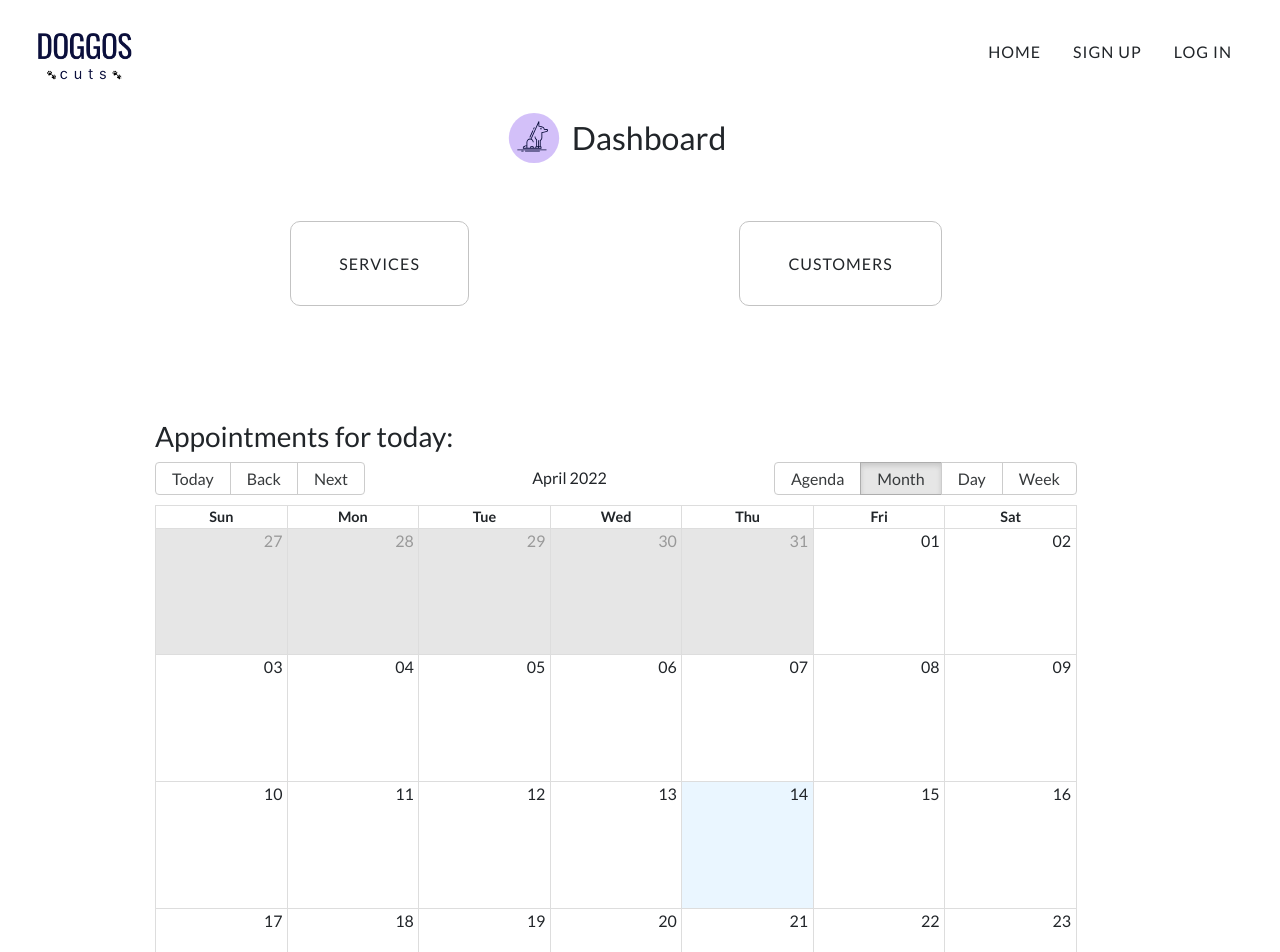
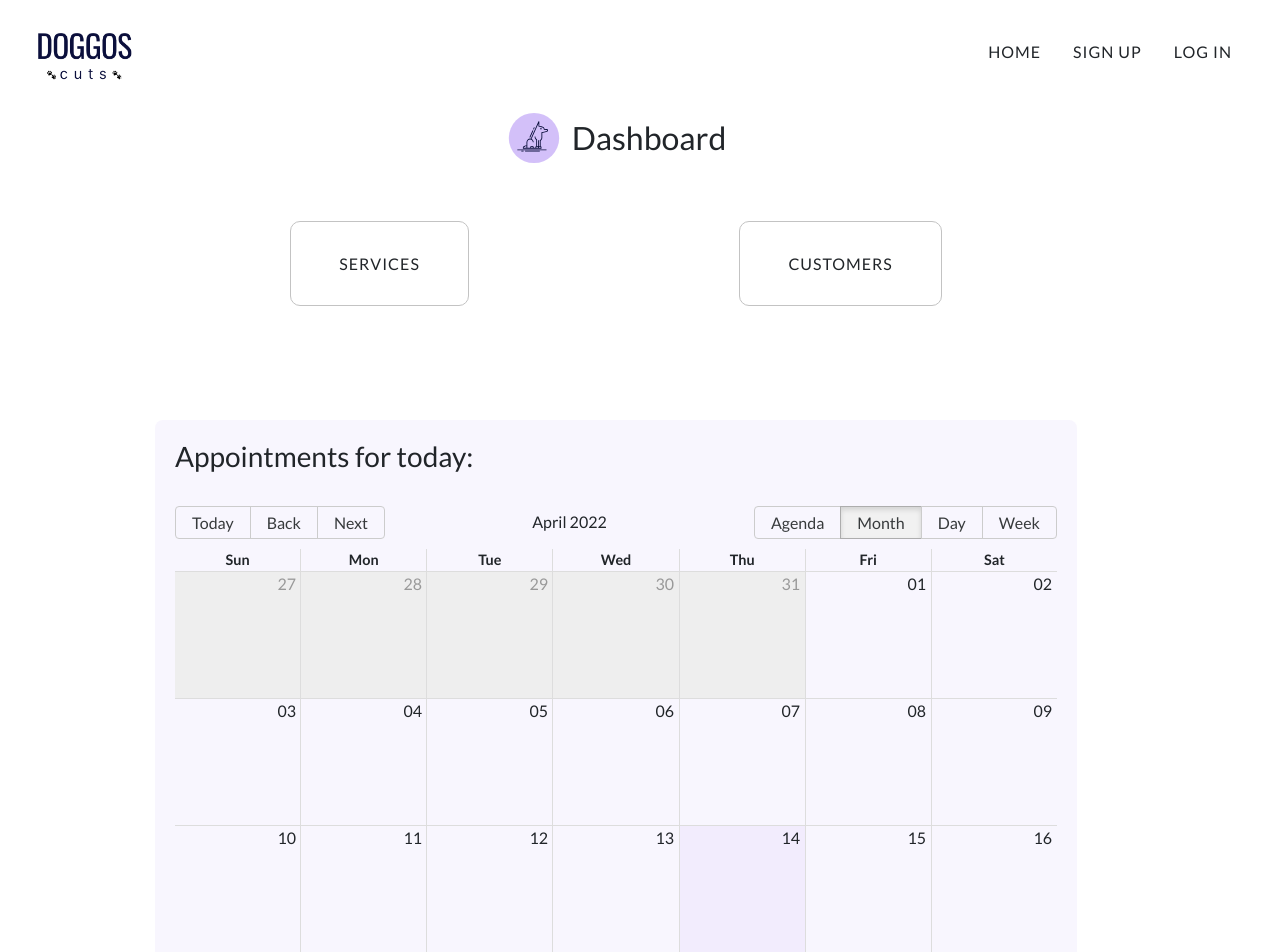
Before and after one commit to Hanna2m/salon_frontend, a React (Create React App) app: page /dashboard in a window 1280 px wide. Shown: the top 952 px of the page. Built offline with nearby package versions, Linux system fonts and the light colour scheme; no server answers.

Commit message:
Admin calendar style

```diff
--- a/src/components/AdminCalendar.jsx
+++ b/src/components/AdminCalendar.jsx
@@ -4,6 +4,7 @@ import moment from "moment";
 import axios from "axios";
 
 import "react-big-calendar/lib/css/react-big-calendar.css";
+import "../components/styles/_adminCalendar.css";
 
 function AdminCalendar() {
   const localizer = momentLocalizer(moment);
--- /dev/null
+++ b/src/components/styles/_adminCalendar.css
@@ -0,0 +1,29 @@
+.rbc-event {
+  background: #864bf8;
+}
+
+.rbc-off-range-bg {
+  background-color: #eeeeee;
+}
+
+.rbc-toolbar button.rbc-active {
+  background-color: #f1f1f1;
+}
+
+.rbc-toolbar button.rbc-active:hover {
+  background-color: #f1f1f1;
+}
+
+.rbc-month-view {
+  border: none;
+}
+
+.rbc-today {
+  background-color: #d3c0f931;
+}
+
+.admin-cal {
+  background: #d3c0f927;
+  padding: 20px;
+  border-radius: 8px;
+}
--- a/src/pages/Dashboard.jsx
+++ b/src/pages/Dashboard.jsx
@@ -5,7 +5,7 @@ import AdminCalendar from "../components/AdminCalendar";
 import AuthContext from "../context/AuthProvider";
 import Header from "../components/Header";
 import "../components/styles/_dashboard.css";
-import icon from "../assets/icon_dashbord.svg"
+import icon from "../assets/icon_dashbord.svg";
 
 const Dashboard = () => {
   const navigate = useNavigate();
@@ -31,7 +31,7 @@ const Dashboard = () => {
           </div>
         </div>
         <div className="admin-cal">
-          <h3>Appointments for today:</h3>
+          <h3 style={{ marginBottom: "2rem" }}>Appointments for today:</h3>
           <AdminCalendar />
         </div>
         <Outlet />
```
